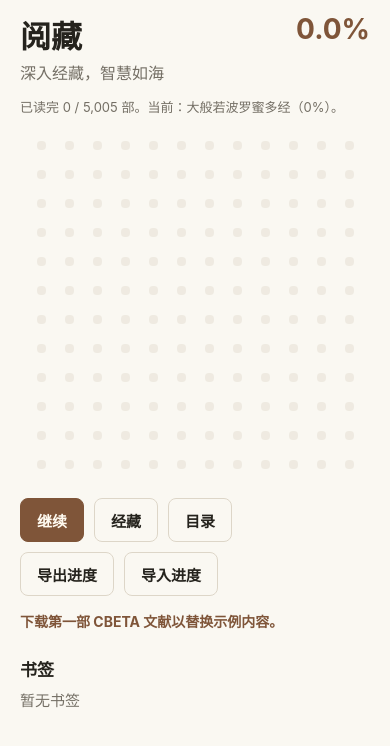
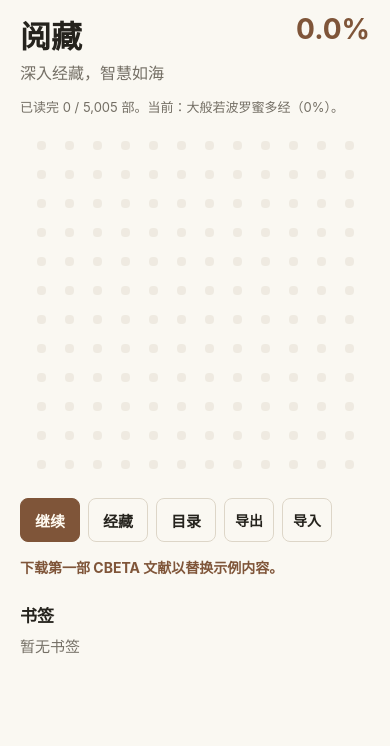
Before and after one commit to XipanXiao/sutrareader, a React Native app: screen / in a window 390 px wide. Shown: the top 746 px of the page. Built offline with nearby package versions, Linux system fonts and the light colour scheme; what expo-file-system, opencc-js would draw is missing.

Commit message:
Compact progress transfer buttons

```diff
--- a/App.tsx
+++ b/App.tsx
@@ -557,10 +557,18 @@ function HomeScreen({
         <Button label="继续" theme={theme} filled onPress={onContinue} />
         <Button label="经藏" theme={theme} onPress={onOpenLibrary} />
         <Button label="目录" theme={theme} onPress={onOpenOutline} />
-      </View>
-      <View style={styles.secondaryActionRow}>
-        <Button label="导出进度" theme={theme} onPress={onExportProgress} />
-        <Button label="导入进度" theme={theme} onPress={onImportProgress} />
+        <CompactButton
+          label="导出进度"
+          text="导出"
+          theme={theme}
+          onPress={onExportProgress}
+        />
+        <CompactButton
+          label="导入进度"
+          text="导入"
+          theme={theme}
+          onPress={onImportProgress}
+        />
       </View>
 
       {currentWork.id === sampleSutra.id ? (
@@ -1268,6 +1276,29 @@ function Button({
   );
 }
 
+function CompactButton({
+  label,
+  text,
+  theme,
+  onPress,
+}: {
+  label: string;
+  text: string;
+  theme: Theme;
+  onPress: () => void;
+}) {
+  return (
+    <Pressable
+      accessibilityRole="button"
+      accessibilityLabel={label}
+      onPress={onPress}
+      style={[styles.compactButton, { borderColor: theme.border }]}
+    >
+      <Text style={[styles.compactButtonText, { color: theme.text }]}>{text}</Text>
+    </Pressable>
+  );
+}
+
 function TopBar({
   theme,
   title,
@@ -1952,27 +1983,34 @@ const styles = StyleSheet.create({
     width: 9,
   },
   actionRow: {
+    alignItems: "center",
     flexDirection: "row",
-    flexWrap: "wrap",
-    gap: 10,
+    gap: 8,
     marginTop: 22,
-  },
-  secondaryActionRow: {
-    flexDirection: "row",
-    flexWrap: "wrap",
-    gap: 10,
-    marginTop: 10,
   },
   button: {
     alignItems: "center",
     borderRadius: 8,
     borderWidth: 1,
+    flexShrink: 1,
     minHeight: 44,
     justifyContent: "center",
-    paddingHorizontal: 16,
+    paddingHorizontal: 14,
   },
   buttonText: {
     fontSize: 15,
+    fontWeight: "700",
+  },
+  compactButton: {
+    alignItems: "center",
+    borderRadius: 8,
+    borderWidth: 1,
+    height: 44,
+    justifyContent: "center",
+    paddingHorizontal: 10,
+  },
+  compactButtonText: {
+    fontSize: 14,
     fontWeight: "700",
   },
   notice: {
```
